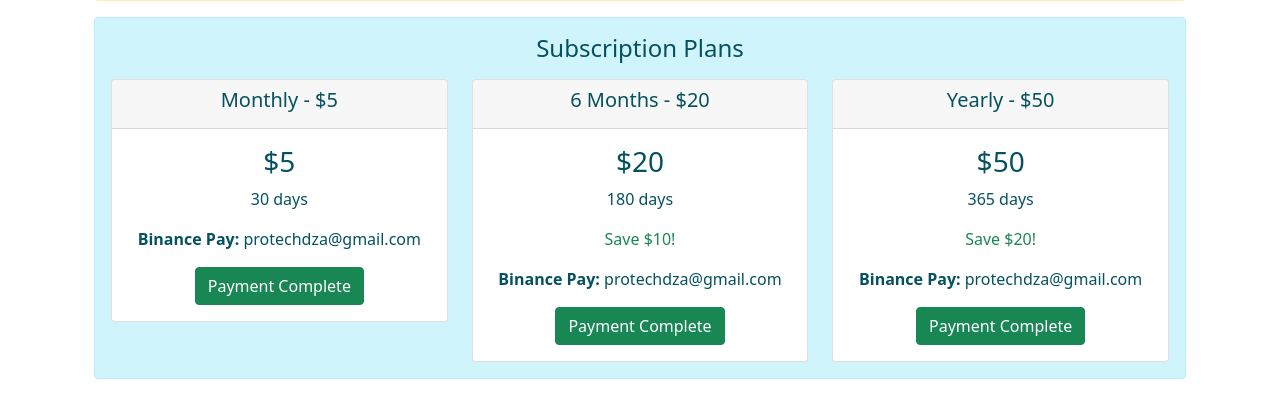
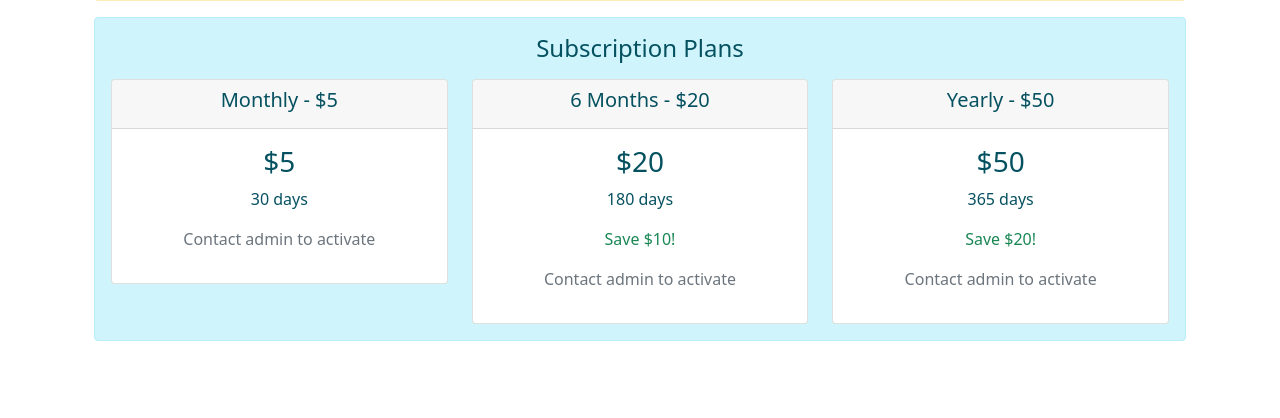
Before and after one commit to ilyas0535/livriha-marketplace, a Django app: page /subscriptions/plans/ in a window 1280 px wide. Shown: the part 241-659 px from the top of the page. Run offline with Django 5.2, Linux system fonts and the light colour scheme; the visitor is signed in with stand-in values (Sample User, id 1); data that the repository does not hold is empty.

Commit message:
Remove Binance payments and admin dashboard

```diff
--- a/templates/subscriptions/plans.html
+++ b/templates/subscriptions/plans.html
@@ -37,13 +37,8 @@
                         {% endif %}
 
                         <div class="mt-3">
-                            <p><strong>Binance Pay:</strong> protechdza@gmail.com</p>
+                            <p class="text-muted">Contact admin to activate subscription</p>
                         </div>
-
-                        <form method="post" action="{% url 'confirm_payment' plan.id %}">
-                            {% csrf_token %}
-                            <button type="submit" class="btn btn-success w-100">Payment Complete</button>
-                        </form>
                     </div>
                 </div>
             </div>
@@ -58,11 +53,7 @@
                                 <div class="card-header"><h5>Monthly - $5</h5></div>
                                 <div class="card-body text-center">
                                     <h3>$5</h3><p>30 days</p>
-                                    <p><strong>Binance Pay:</strong> protechdza@gmail.com</p>
-                                    <form method="post" action="/subscriptions/confirm/1/">
-                                        {% csrf_token %}
-                                        <button type="submit" class="btn btn-success">Payment Complete</button>
-                                    </form>
+                                    <p class="text-muted">Contact admin to activate</p>
                                 </div>
                             </div>
                         </div>
@@ -71,11 +62,7 @@
                                 <div class="card-header"><h5>6 Months - $20</h5></div>
                                 <div class="card-body text-center">
                                     <h3>$20</h3><p>180 days</p><p class="text-success">Save $10!</p>
-                                    <p><strong>Binance Pay:</strong> protechdza@gmail.com</p>
-                                    <form method="post" action="/subscriptions/confirm/2/">
-                                        {% csrf_token %}
-                                        <button type="submit" class="btn btn-success">Payment Complete</button>
-                                    </form>
+                                    <p class="text-muted">Contact admin to activate</p>
                                 </div>
                             </div>
                         </div>
@@ -84,11 +71,7 @@
                                 <div class="card-header"><h5>Yearly - $50</h5></div>
                                 <div class="card-body text-center">
                                     <h3>$50</h3><p>365 days</p><p class="text-success">Save $20!</p>
-                                    <p><strong>Binance Pay:</strong> protechdza@gmail.com</p>
-                                    <form method="post" action="/subscriptions/confirm/3/">
-                                        {% csrf_token %}
-                                        <button type="submit" class="btn btn-success">Payment Complete</button>
-                                    </form>
+                                    <p class="text-muted">Contact admin to activate</p>
                                 </div>
                             </div>
                         </div>
```
Also changed, not shown: accounts/views.py (+0 -15 lines).
